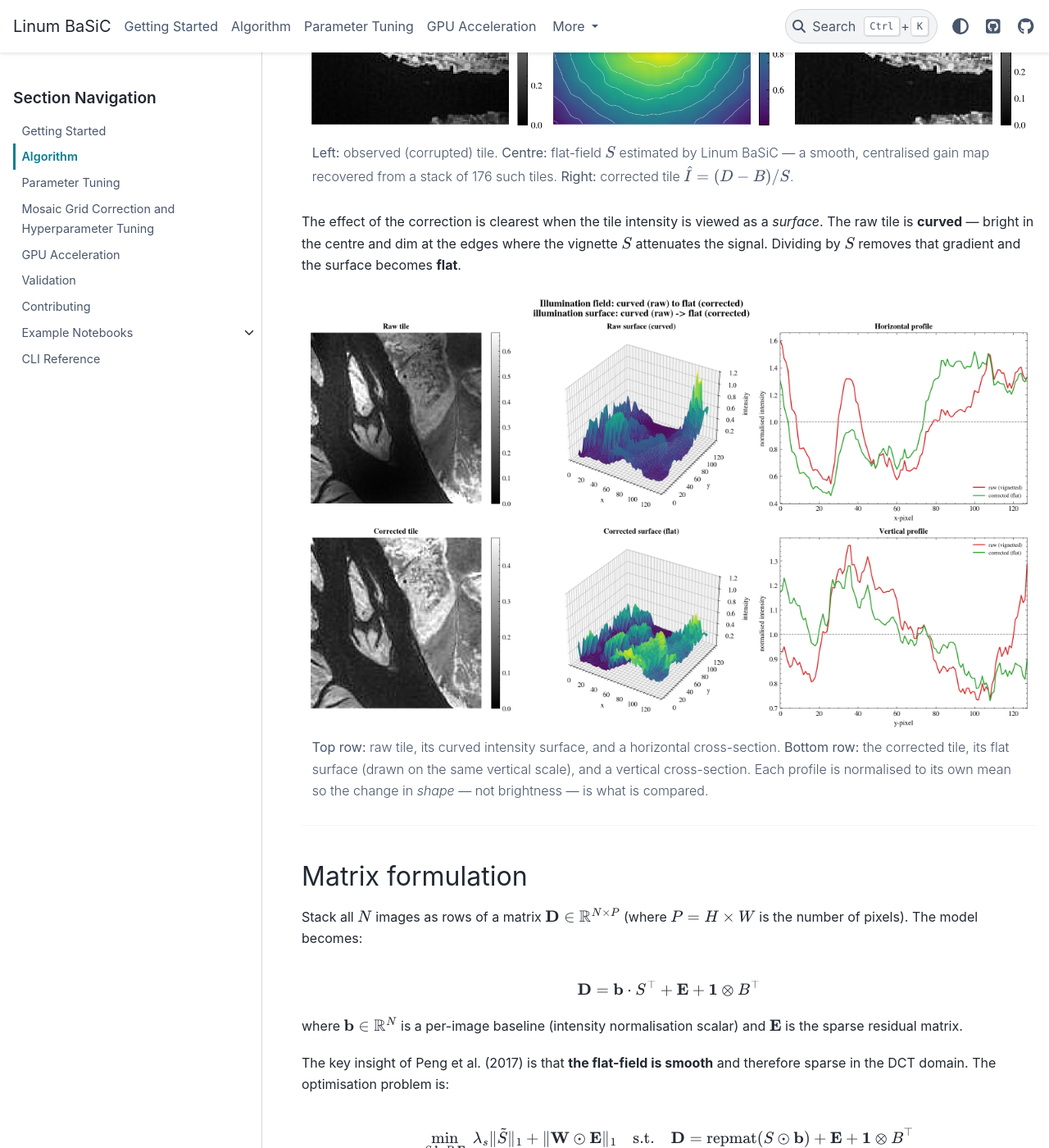
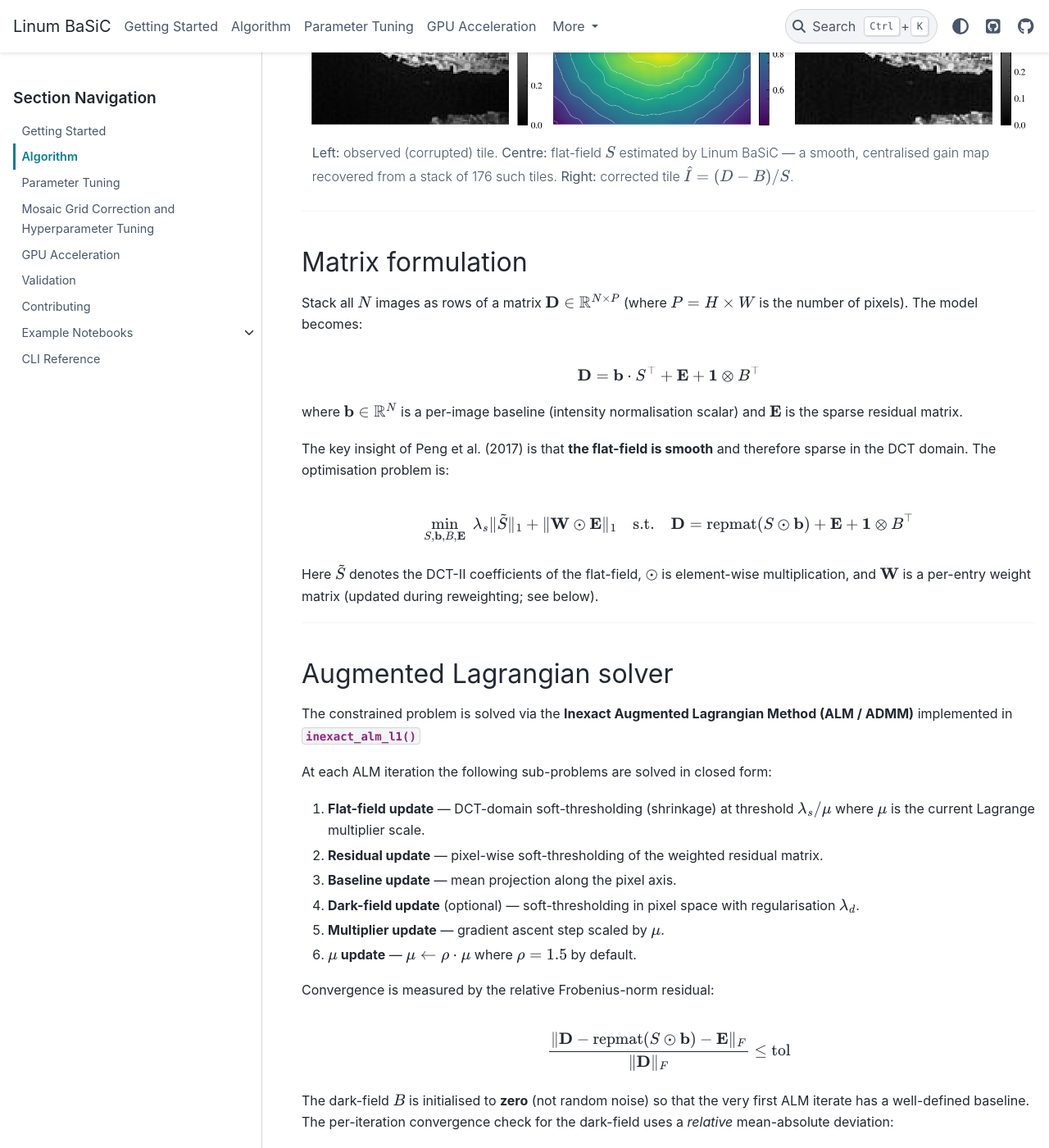
Before and after one commit to linum-uqam/PyBaSiC, a Sphinx documentation site: the page built from docs/algorithm.md, in a window 1280 px wide and 1400 px high, scrolled down 883 px. Shown: the whole window at 82% size. Built offline with Sphinx 7.4.7 and the PyData theme 0.15.4, drawn with Linux system fonts in a browser that asks for light colours; pages that are not in the unit, such as notebooks, are missing from menus.

Commit message:
Redesign seam-metric demo as 3-D focal-volume side-view; remove field-flatten figure

````diff
--- a/docs/algorithm.md
+++ b/docs/algorithm.md
@@ -34,23 +34,6 @@
 **Left:** observed (corrupted) tile.  **Centre:** flat-field $S$ estimated by
 Linum BaSiC — a smooth, centralised gain map recovered from a stack of 176 such
 tiles.  **Right:** corrected tile $\hat{I} = (D - B) / S$.
-```
-
-The effect of the correction is clearest when the tile intensity is viewed as
-a *surface*.  The raw tile is **curved** — bright in the centre and dim at the
-edges where the vignette $S$ attenuates the signal.  Dividing by $S$ removes
-that gradient and the surface becomes **flat**.
-
-```{figure} _static/demo/field_flatten_demo.png
-:alt: Illumination surface going from curved (raw) to flat (corrected)
-:align: center
-:width: 100%
-
-**Top row:** raw tile, its curved intensity surface, and a horizontal
-cross-section.  **Bottom row:** the corrected tile, its flat surface (drawn on
-the same vertical scale), and a vertical cross-section.  Each profile is
-normalised to its own mean so the change in *shape* — not brightness — is what
-is compared.
 ```
 
 ---
````
Also changed, not shown: docs/tuning.md (+12 -10 lines), docs/_static/demo/field_flatten_demo.png (deleted), docs/_static/demo/seam_metric_demo.png, 2 other files.
